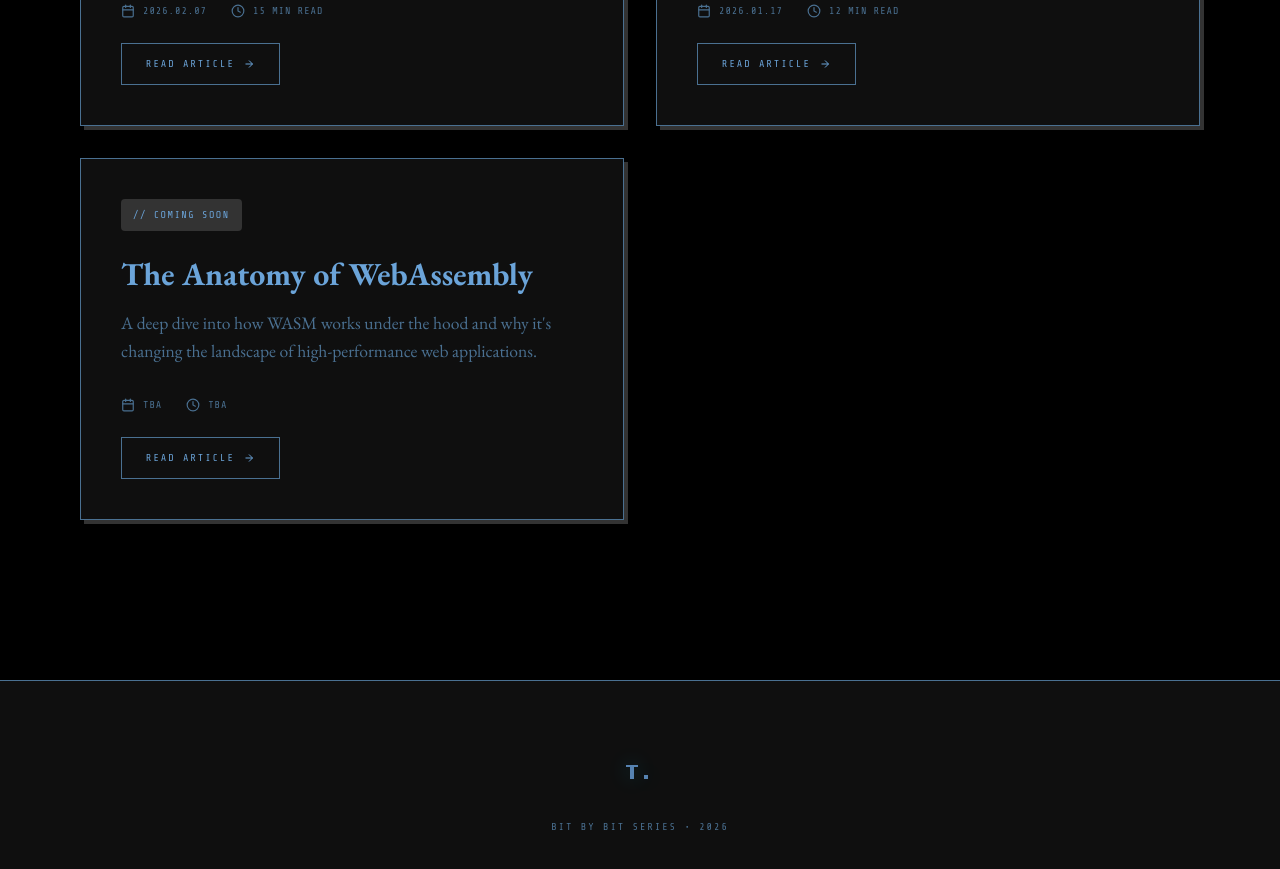
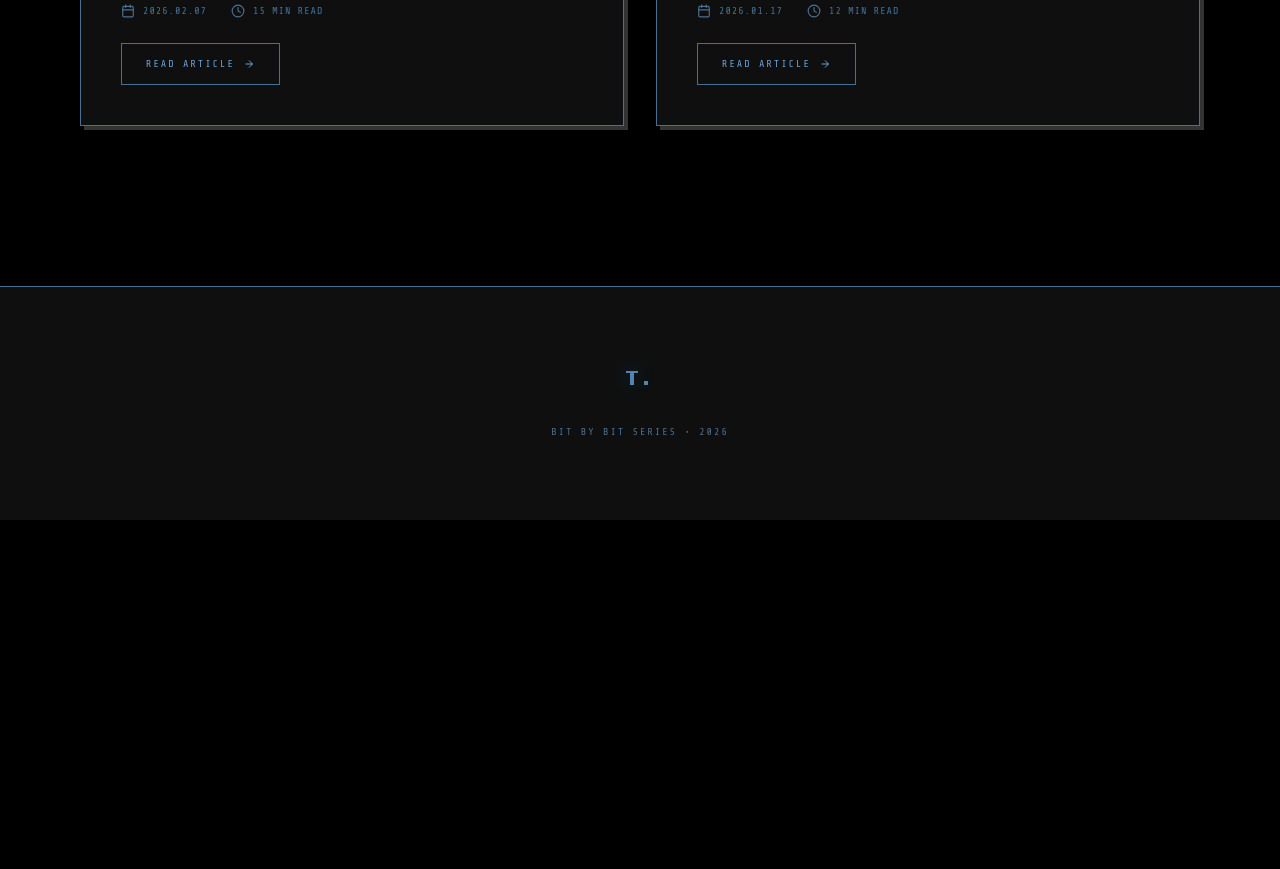
Before and after one commit to Thejus-M/BitbyBit, a plain HTML site: page index.html in a window 1280 px wide. Shown: the part 967-1836 px from the top of the page. After the commit the page ends 1487 px from the top, so only its background shows below. Drawn offline with nearby package versions, Linux system fonts and the light colour scheme.

Commit message:
small bug fixes

```diff
--- a/assets/js/blog-data.js
+++ b/assets/js/blog-data.js
@@ -24,16 +24,5 @@ const BLOG_DATA = [
     image: "",
     tags: [],
     isComingSoon: false
-  },
-  {
-    id: "wasm-anatomy",
-    title: "The Anatomy of WebAssembly",
-    excerpt: "A deep dive into how WASM works under the hood and why it's changing the landscape of high-performance web applications.",
-    date: "TBA",
-    readTime: "TBA",
-    link: "#",
-    image: "",
-    tags: ["COMING SOON"],
-    isComingSoon: false
   }
 ];
--- a/index.html
+++ b/index.html
@@ -878,7 +878,7 @@
   <!-- Footer -->
   <footer class="simple-footer">
     <div class="footer-content">
-      <a href="index.html" class="footer-home-mark" title="Return Home">T</a>
+      <a href="https://thejus-m.is-a.dev" class="footer-home-mark" title="Return Home">T</a>
       <div class="footer-info">
         <span>Bit by Bit Series • 2026</span>
       </div>
```
